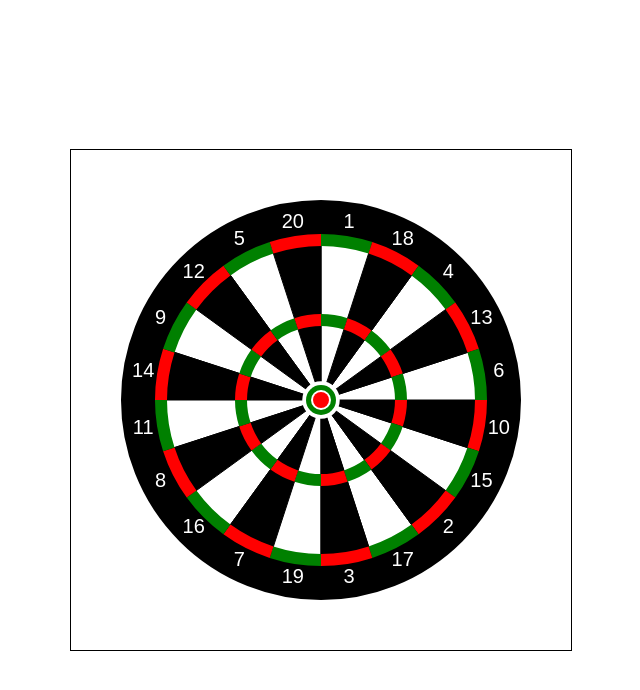
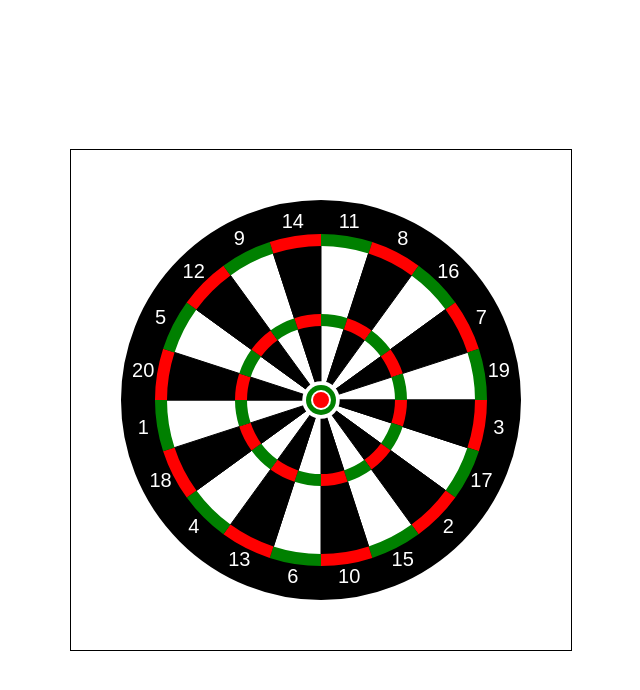
Before and after one commit to CoulKe/canvas-sketches, a plain HTML site: page dart-board/index.html in a window 1280 px wide. Shown: the whole page, without its empty margins (319-959 px from the left). Drawn offline with Linux system fonts and the light colour scheme.

Commit message:
updated method used

```diff
--- a/dart-board/index.html
+++ b/dart-board/index.html
@@ -88,8 +88,8 @@
 
                 let midAngle = lerp(angle1, angle2, 0.5);
 
-                const x = width / 2 + Math.sin(midAngle) * outerRadius;
-                const y = width / 2 + Math.cos(midAngle) * outerRadius;
+                const x = width / 2 + Math.cos(midAngle) * outerRadius;
+                const y = width / 2 + Math.sin(midAngle) * outerRadius;
                 // console.log(x, y)
                 ctx.beginPath();
                 ctx.strokeStyle = colors.light;
@@ -124,11 +124,11 @@
                 const angle1 = (i / segments) * Math.PI * 2;
                 const angle2 = ((i + 1) / segments) * Math.PI * 2;
 
-                const x1 = width / 2 + Math.sin(angle1) * innerRadius
-                const y1 = height / 2 + Math.cos(angle1) * innerRadius;
+                const x1 = width / 2 + Math.cos(angle1) * innerRadius
+                const y1 = height / 2 + Math.sin(angle1) * innerRadius;
 
-                const x2 = width / 2 + Math.sin(angle2) * innerRadius
-                const y2 = height / 2 + Math.cos(angle2) * innerRadius;
+                const x2 = width / 2 + Math.cos(angle2) * innerRadius
+                const y2 = height / 2 + Math.sin(angle2) * innerRadius;
 
                 ctx.beginPath();
                 ctx.moveTo(width / 2, height / 2,);
```
